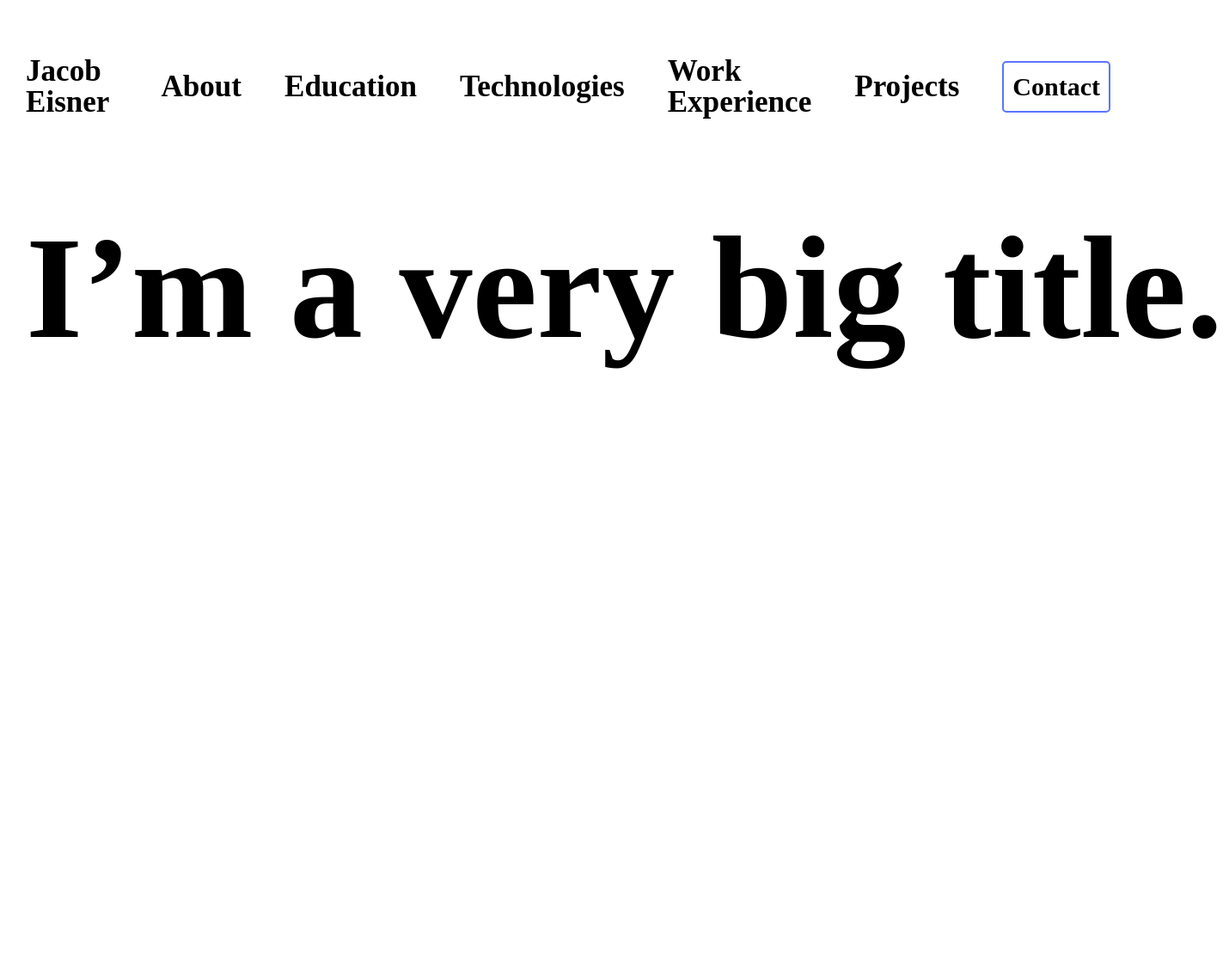
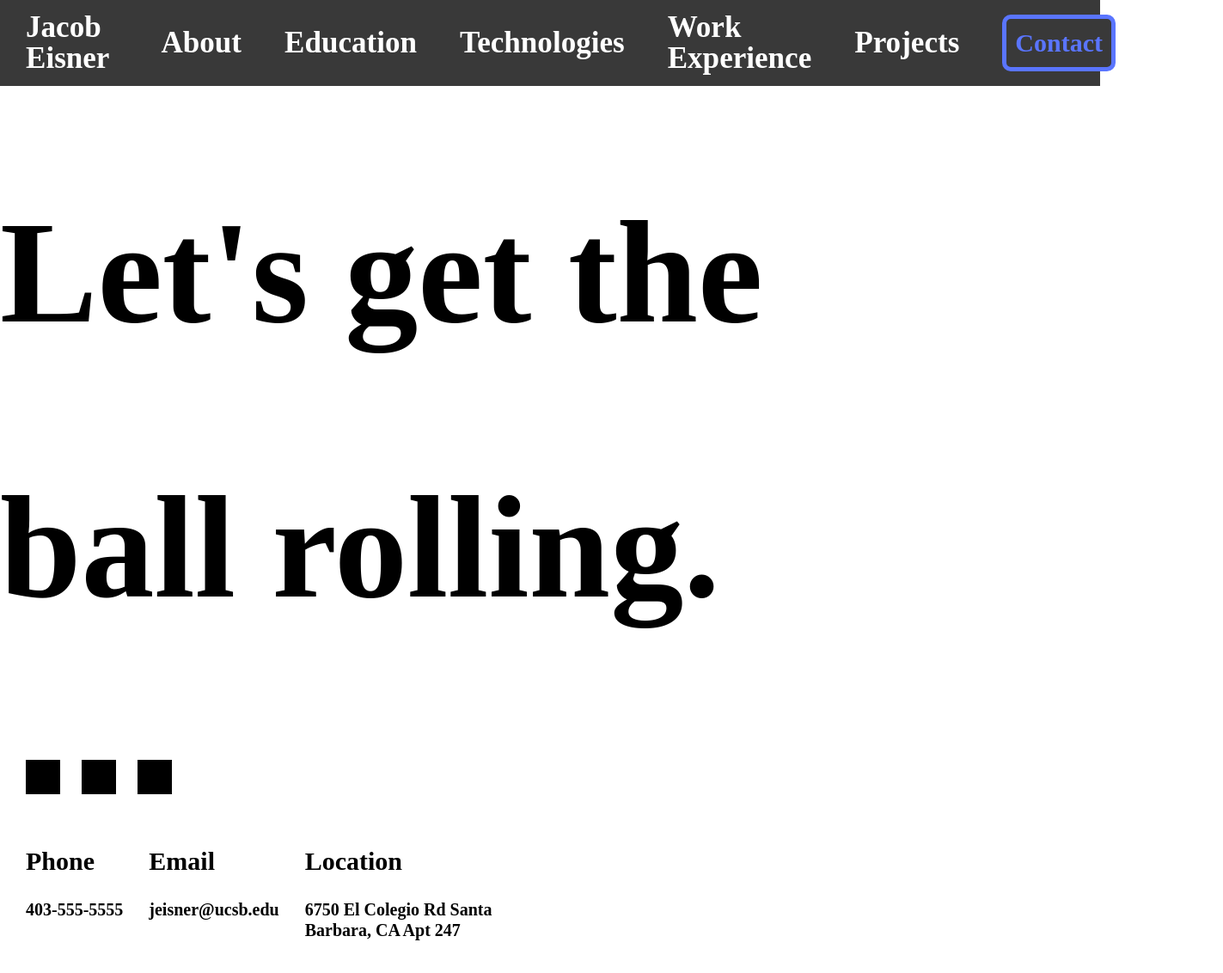
Before and after one commit to MrJacobEisner/Portfolio, a React (Create React App) app: page / in a window 1280 px wide. Shown: the top 1132 px of the page at 86% size, 1423 px wide, since content can reach past the window. Before the commit the page ends 800 px from the top, so only its background shows below. Built offline with nearby package versions, Linux system fonts and the light colour scheme.

Commit message:
Added Component

```diff
--- a/src/App.tsx
+++ b/src/App.tsx
@@ -4,6 +4,8 @@ import Title from "./components/Title";
 import Header from "./components/Header";
 import NavElement from "./components/NavElement";
 import NavButton from "./components/NavButton";
+import Socials from "./components/Socials";
+import ContactInfo from "./components/ContactInfo";
 
 function App() {
     return (
@@ -16,7 +18,9 @@ function App() {
                 <NavElement>Projects</NavElement>
                 <NavButton>Contact</NavButton>
             </Header>
-            <Title>I’m a very big title.</Title>
+            <Title></Title>
+            <Socials></Socials>
+            <ContactInfo></ContactInfo>
         </div>
     );
 }
--- /dev/null
+++ b/src/components/ContactInfo.scss
@@ -0,0 +1,28 @@
+.ContactInfo {
+    display: flex;
+    flex-direction: row;
+    padding: 30px;
+    gap: 30px;
+    background: #ffffff;
+
+    div {
+        max-width: 300px;
+        h3 {
+            font-family: "Gilroy";
+            font-style: normal;
+            font-weight: 700;
+            font-size: 30px;
+            line-height: 36px;
+            margin: 0px;
+        }
+        h4 {
+            font-family: "Gilroy";
+            font-style: normal;
+            font-weight: 600;
+            font-size: 20px;
+            line-height: 24px;
+            display: flex;
+            align-items: center;
+        }
+    }
+}
--- /dev/null
+++ b/src/components/ContactInfo.tsx
@@ -0,0 +1,23 @@
+import React from "react";
+import "./ContactInfo.scss";
+
+function ContactInfo(props: any) {
+    return (
+        <div className="ContactInfo">
+            <div className="Phone">
+                <h3>Phone</h3>
+                <h4>403-555-5555</h4>
+            </div>
+            <div className="Email">
+                <h3>Email</h3>
+                <h4>jeisner@ucsb.edu</h4>
+            </div>
+            <div className="Location">
+                <h3>Location</h3>
+                <h4>6750 El Colegio Rd Santa Barbara, CA Apt 247</h4>
+            </div>
+        </div>
+    );
+}
+
+export default ContactInfo;
--- a/src/components/Header.scss
+++ b/src/components/Header.scss
@@ -1,13 +1,18 @@
 .Header {
     display: flex;
     flex-direction: row;
+    background-color: #393939;
+    height: 100px;
     .Logo {
+        display: flex;
+        align-items: center;
         font-family: "Gilroy";
         font-style: normal;
         font-weight: 700;
         font-size: 30px;
         line-height: 36px;
         padding: 30px;
+        color: #ffffff;
     }
     .Navigation {
         display: flex;
--- a/src/components/NavButton.scss
+++ b/src/components/NavButton.scss
@@ -3,9 +3,9 @@
     padding: 10px;
     height: fit-content;
 
-    background: #ffffff;
-    border: 2px solid #5a75ff;
-    border-radius: 5px;
+    background: #393939;
+    border: 5px solid #5a75ff;
+    border-radius: 10px;
 
     h3 {
         font-family: "Gilroy";
@@ -14,5 +14,6 @@
         font-size: 30px;
         line-height: 36px;
         margin: 0px;
+        color: #5a75ff;
     }
 }
--- a/src/components/NavElement.scss
+++ b/src/components/NavElement.scss
@@ -4,4 +4,5 @@
     font-weight: 700;
     font-size: 30px;
     line-height: 36px;
+    color: #ffffff;
 }
--- /dev/null
+++ b/src/components/Socials.scss
@@ -0,0 +1,14 @@
+.Socials {
+    display: flex;
+    flex-direction: row;
+    align-items: center;
+    padding: 30px;
+    gap: 25px;
+    background: #ffffff;
+
+    div {
+        background-color: black;
+        width: 40px;
+        height: 40px;
+    }
+}
--- /dev/null
+++ b/src/components/Socials.tsx
@@ -0,0 +1,14 @@
+import React from "react";
+import "./Socials.scss";
+
+function Socials(props: any) {
+    return (
+        <div className="Socials">
+            <div></div>
+            <div></div>
+            <div></div>
+        </div>
+    );
+}
+
+export default Socials;
--- a/src/components/Title.scss
+++ b/src/components/Title.scss
@@ -1,36 +1,8 @@
-.Title {
-    padding: 30px;
 h1 {
     font-family: "Gilroy";
-        font-style: normal;
+    font-style: n;
     font-weight: 700;
     font-size: 170px;
     line-height: 206px;
     color: #000000;
-        margin: 0px;
-        white-space: nowrap;
 }
-    span {
-        font-family: "Gilroy";
-        font-style: normal;
-        font-weight: 700;
-        font-size: 170px;
-        line-height: 206px;
-        color: #5a75ff;
-        margin: 0px;
-        animation: 1.5s cubic-bezier(0, 0, 0, 1) 0s 1 slideInFromLeft;
-    }
-}
-
-@keyframes slideInFromLeft {
-    0% {
-        opacity: 0%;
-        margin-left: 50vw;
-    }
-    90% {
-        opacity: 100%;
-    }
-    100% {
-        margin-left: 0px;
-    }
-}
--- a/src/components/Title.tsx
+++ b/src/components/Title.tsx
@@ -4,7 +4,10 @@ import "./Title.scss";
 function Title(props: any) {
     return (
         <div className="Title">
-            <h1>{props.children}</h1>
+            <h1>Let's get the</h1>
+            <h1>
+                ball rolling<span>.</span>
+            </h1>
         </div>
     );
 }
```
Lines whose indentation alone changed are shown as unchanged.
